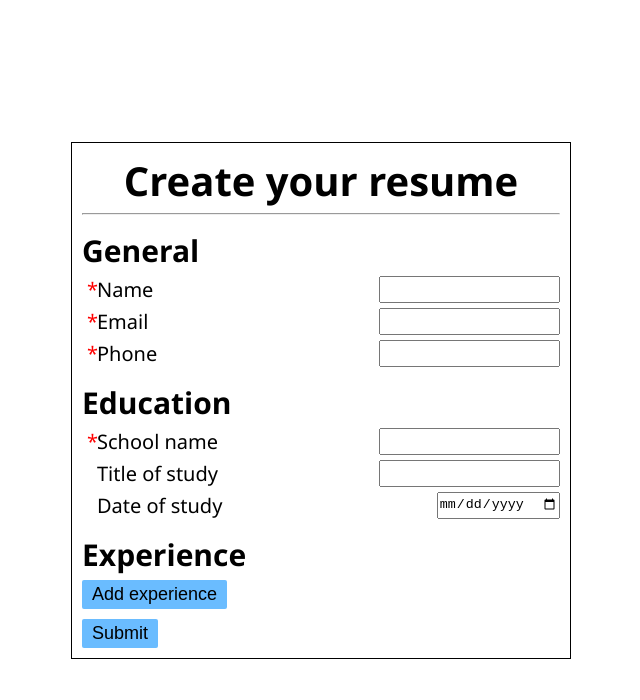
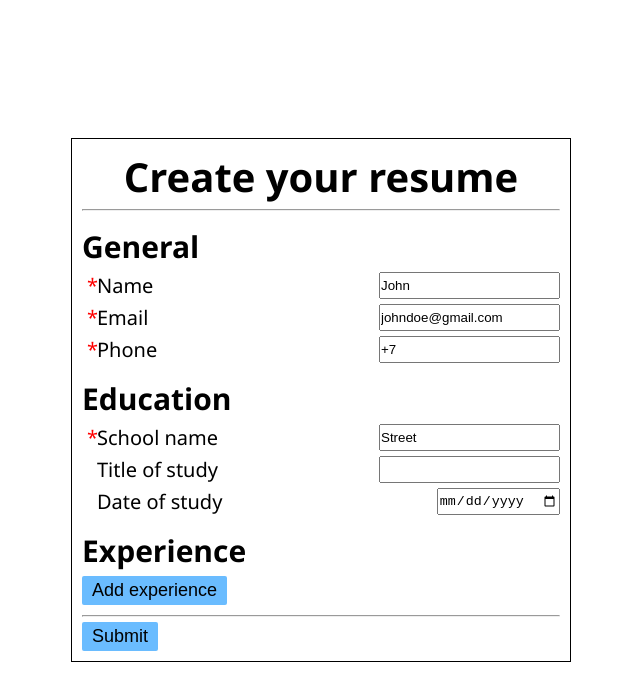
Before and after one commit to vladcheck/TOP-cv-application, a React (Vite) app: page / in a window 1280 px wide. Shown: the top 700 px of the page, without its empty margins (319-959 px from the left). Built offline with nearby package versions, Linux system fonts and the light colour scheme.

Commit message:
Add resume rendering

```diff
--- a/src/App.jsx
+++ b/src/App.jsx
@@ -3,11 +3,12 @@ import { Form } from "./Components/Form";
 import Resume from "./Components/Resume";
 
 function App() {
-  let [formSubmitted, setFormSubmitted] = useState(false);
+  let [formValues, setFormValues] = useState({});
+
   return (
     <>
-      <Form id="resumeForm" setFormSubmitted={setFormSubmitted} />
-      {formSubmitted && <Resume />}
+      <Form id="resumeForm" setFormValues={setFormValues} />
+      {Object.keys(formValues).length > 0 && <Resume formValues={formValues} />}
     </>
   );
 }
--- a/src/Components/Form.jsx
+++ b/src/Components/Form.jsx
@@ -3,15 +3,15 @@ import ExperienceField from "./ExperienceField";
 import InputRow from "./Input";
 import Submit from "./Submit";
 
-export function Form({ id, setFormSubmitted }) {
-  let [fieldsToRender, setFieldsToRender] = useState({
-    name: false,
-    email: false,
-    phone: false,
-    "school name": false,
-    "title of study": false,
-    "date of study": false,
-  });
+export function Form({ id, setFormValues }) {
+  // let [fieldsToRender, setFieldsToRender] = useState({
+  //   name: false,
+  //   email: false,
+  //   phone: false,
+  //   "school name": false,
+  //   "title of study": false,
+  //   "date of study": false,
+  // });
   let [experienceFields, setExperienceFields] = useState([]);
 
   return (
@@ -19,11 +19,21 @@ export function Form({ id, setFormSubmitted }) {
       <h1>Create your resume</h1>
       <hr />
       <h2>General</h2>
-      <InputRow label="Name" type="text" required={true} />
-      <InputRow label="Email" type="email" required={true} />
-      <InputRow label="Phone" type="tel" required={true} />
+      <InputRow label="Name" type="text" default="John" required={true} />
+      <InputRow
+        label="Email"
+        type="email"
+        default="johndoe@gmail.com"
+        required={true}
+      />
+      <InputRow label="Phone" type="tel" default="+7" required={true} />
       <h2>Education</h2>
-      <InputRow label="School name" type="text" required={true} />
+      <InputRow
+        label="School name"
+        type="text"
+        default="Street"
+        required={true}
+      />
       <InputRow label="Title of study" type="text" />
       <InputRow label="Date of study" type="date" />
       <h2>Experience</h2>
@@ -37,7 +47,8 @@ export function Form({ id, setFormSubmitted }) {
       <div id="experience-section">
         {experienceFields.map((field) => field)}
       </div>
-      <Submit id={id} setFormSubmitted={setFormSubmitted} />
+      <hr />
+      <Submit id={id} setFormValues={setFormValues} />
     </form>
   );
 }
--- a/src/Components/Input.jsx
+++ b/src/Components/Input.jsx
@@ -1,20 +1,13 @@
 import { useState } from "react";
 
 export default function InputRow(props) {
-  let [value, setValue] = useState("");
-
-  function changeValueOnClick(e) {
-    setValue(e.target.value);
-  }
-
   return (
     <div className="form-row">
       <label>
         {props.label}
         <input
           type={props.type}
-          value={value}
-          onChange={changeValueOnClick}
+          defaultValue={props?.default}
           required={props.required}
         />
       </label>
--- a/src/Components/Resume.jsx
+++ b/src/Components/Resume.jsx
@@ -1,11 +1,12 @@
-export default function Resume({ values }) {
-  return (
-    <section id="resume">
-      {values.map((key) => (
-        <div key={key}>
-          {key}:{values[key]}
+export default function Resume({ formValues }) {
+  const children = [];
+  for (let [key, value] of Object.entries(formValues)) {
+    if (value)
+      children.push(
+        <div>
+          {key}:{value}
         </div>
-      ))}
-    </section>
-  );
+      );
+  }
+  return <section id="resume">{children}</section>;
 }
--- a/src/Components/Submit.jsx
+++ b/src/Components/Submit.jsx
@@ -1,11 +1,19 @@
-export default function Submit({ id, setFormSubmitted }) {
+export default function Submit({ id, setFormValues }) {
   return (
     <button
       type="submit"
       onClick={(e) => {
         if (document.getElementById(id).checkValidity()) {
+          const formRows = document.querySelectorAll(`#${id} .form-row`);
+          const values = [...formRows].reduce((acc, row) => {
+            const label = row.querySelector("label");
+            const input = row.querySelector("input");
+            acc[label.textContent] = input.value;
+            return acc;
+          }, {});
+          console.log(values);
           e.preventDefault();
-          setFormSubmitted(true);
+          setFormValues(values);
         }
       }}
     >
```
